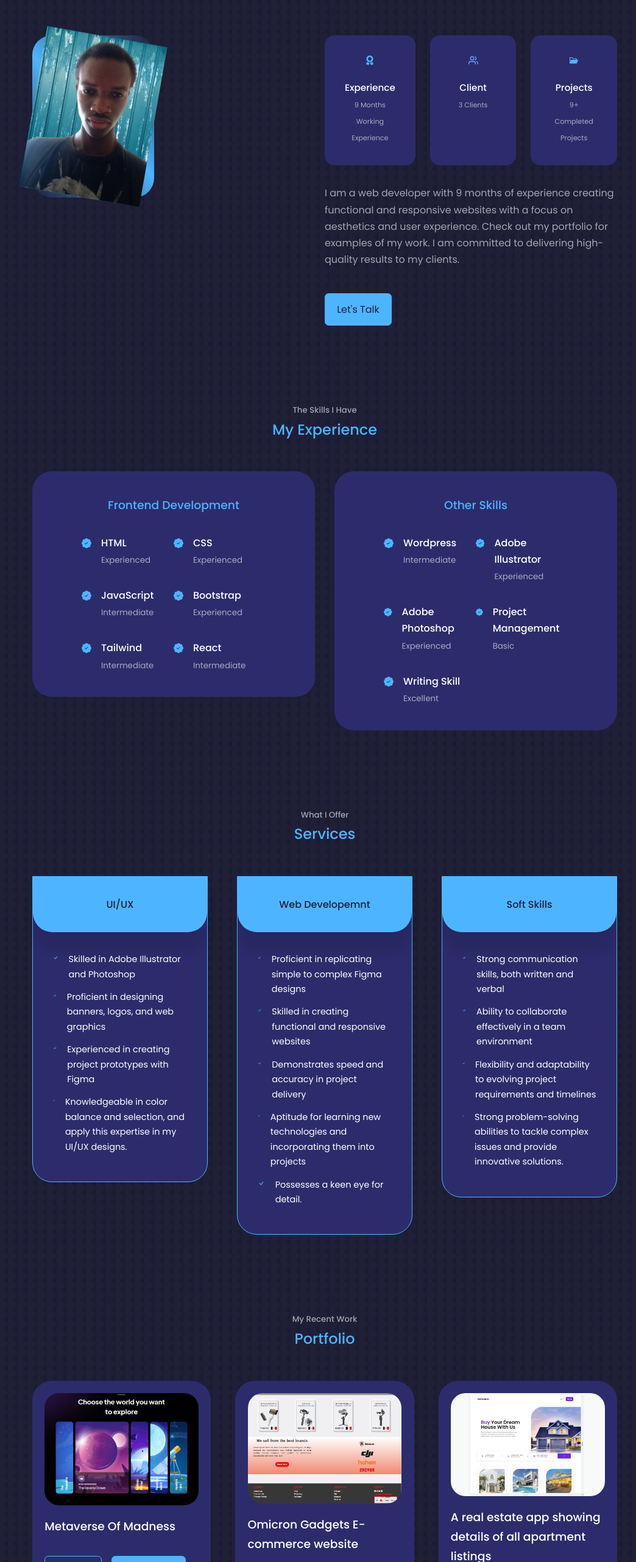
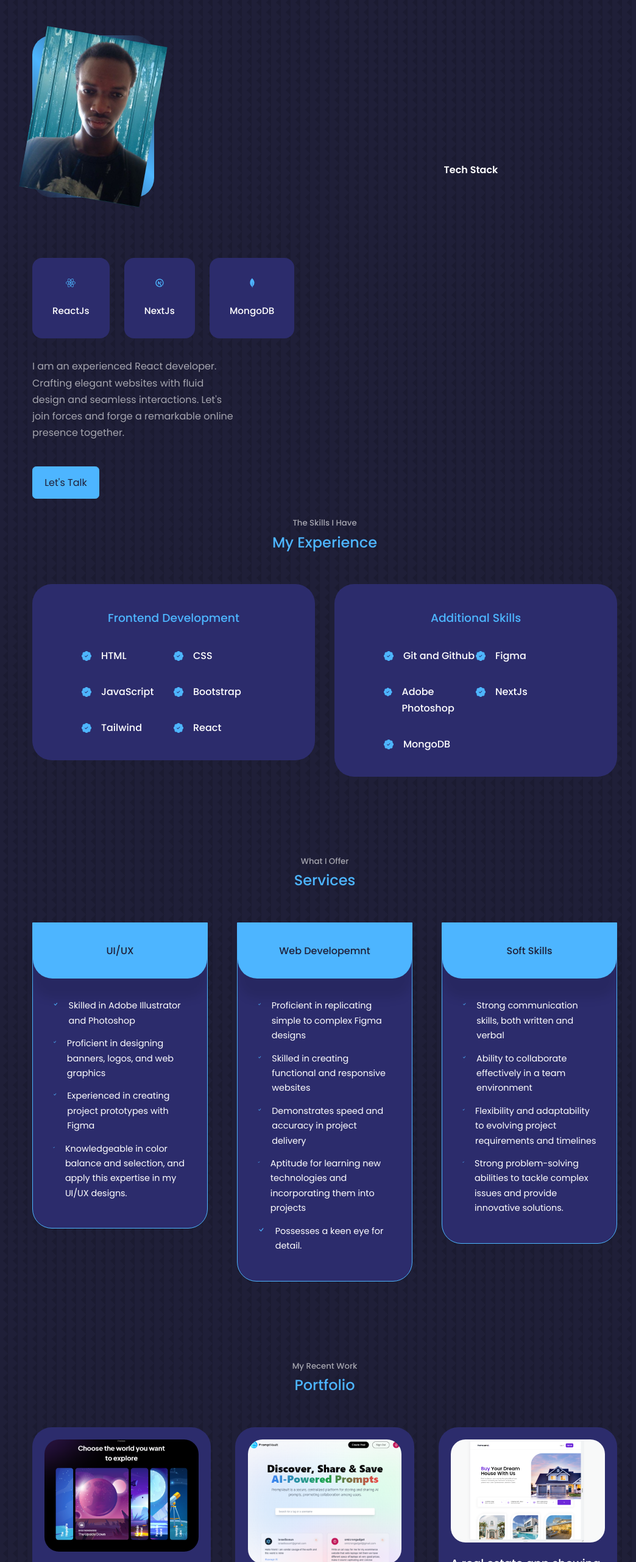
Before and after one commit to IsraelBosun/Israel-Bosun, a React (Create React App) app: page / in a window 1280 px wide. Shown: the part 1044-3606 px from the top of the page at 61% size, without its empty margins (107-1151 px from the left). Built offline with nearby package versions, Linux system fonts and the light colour scheme.

Commit message:
made adjustments

```diff
--- a/src/components/about/About.jsx
+++ b/src/components/about/About.jsx
@@ -1,9 +1,9 @@
 import React from 'react'
 import "./about.css"
 import ME from "../../assets/me-about.jpg"
-import {FaAward} from "react-icons/fa"
-import {FiUsers} from "react-icons/fi"
-import {AiFillFolderOpen} from "react-icons/ai"
+import {FaReact} from "react-icons/fa"
+import {TbBrandNextjs} from "react-icons/tb"
+import {SiMongodb} from "react-icons/si"
 
 const About = () => {
   return (
@@ -18,31 +18,30 @@ const About = () => {
             <img src={ME} alt="about-image" className = "image2" />
           </div>
         </div>
-
+        <div className='stack'>Tech Stack</div>
       <div className="about__content">
         <div className="about__cards">
           <article className='about__card'>
-              <FaAward className='about__icon'/>
-              <h5>Experience</h5>
-              <small>9 Months Working Experience</small>
+              <FaReact className='about__icon'/>
+              <h5>ReactJs</h5>
+              {/* <small>9 Months Working Experience</small> */}
           </article>
 
           <article className='about__card'>
-              <FiUsers className='about__icon'/>
-              <h5>Client</h5>
-              <small>3 Clients</small>
+              <TbBrandNextjs className='about__icon'/>
+              <h5>NextJs</h5>
+              {/* <small>3 Clients</small> */}
           </article>
 
           <article className='about__card'>
-              <AiFillFolderOpen className='about__icon'/>
-              <h5>Projects</h5>
-              <small>9+ Completed Projects</small>
+              <SiMongodb className='about__icon'/>
+              <h5>MongoDB</h5>
+              {/* <small>9+ Completed Projects</small> */}
           </article>
         </div>
 
         <p>
-        I am a web developer with 9 months of experience creating functional and responsive websites with a focus on aesthetics and user experience. Check out my portfolio for examples of my work. I am committed to delivering high-quality results to my clients.
-        </p>
+       I am an experienced React developer. Crafting elegant websites with fluid design and seamless interactions. Let's join forces and forge a remarkable online presence together.       </p>
         <a href="#contact" className='btn btn-primary'>Let's Talk</a>
       </div>
       </div>
--- a/src/components/about/about.css
+++ b/src/components/about/about.css
@@ -2,6 +2,13 @@
     display: grid;
     grid-template-columns: 35% 50%;
     gap: 15%;
+}
+
+.stack {
+    margin: auto;
+    margin-bottom: 2rem;
+    font-weight: bolder;
+    font-size: 1rem;
 }
 
 .about__me{
--- a/src/components/experience/Experience.jsx
+++ b/src/components/experience/Experience.jsx
@@ -17,42 +17,42 @@ const Experience = () => {
               <BsFillPatchCheckFill className = "experience__details-icon" />
               <div>
                 <h4>HTML</h4>
-                <small className='text-light'>Experienced</small>
+                {/* <small className='text-light'>Experienced</small> */}
               </div>
             </article>
             <article className ="experience__details" >
               <BsFillPatchCheckFill className = "experience__details-icon" />
               <div>
                 <h4>CSS</h4>
-                <small className='text-light'>Experienced</small>
+                {/* <small className='text-light'>Experienced</small> */}
               </div>
             </article>
             <article className ="experience__details" >
               <BsFillPatchCheckFill className = "experience__details-icon" />
               <div>
                 <h4>JavaScript</h4>
-                <small className='text-light'>Intermediate</small>
+                {/* <small className='text-light'>Intermediate</small> */}
               </div>
             </article>
             <article className ="experience__details" >
               <BsFillPatchCheckFill className = "experience__details-icon" />
               <div>
                 <h4>Bootstrap</h4>
-                <small className='text-light'>Experienced</small>
+                {/* <small className='text-light'>Experienced</small> */}
               </div>
             </article>
             <article className ="experience__details" >
               <BsFillPatchCheckFill  className = "experience__details-icon"/>
               <div>
                 <h4>Tailwind</h4>
-                <small className='text-light'>Intermediate</small>
+                {/* <small className='text-light'>Intermediate</small> */}
               </div>
             </article>
             <article className ="experience__details" >
               <BsFillPatchCheckFill className = "experience__details-icon" />
               <div>
                 <h4>React</h4>
-                <small className='text-light'>Intermediate</small>
+                {/* <small className='text-light'>Intermediate</small> */}
               </div>
             </article>
           </div>
@@ -61,41 +61,41 @@ const Experience = () => {
         {/* END OF FRONTEND */}
 
         <div className="experience__backend">
-        <h3>Other Skills</h3>
+        <h3>Additional Skills</h3>
           <div className="experience__content">
             <article className ="experience__details" >
               <BsFillPatchCheckFill className = "experience__details-icon" />
               <div>
-                <h4>Wordpress</h4>
-                <small className='text-light'>Intermediate</small>
+                <h4>Git and Github</h4>
+                {/* <small className='text-light'>Excellent</small> */}
               </div>
             </article>
             <article className ="experience__details" >
               <BsFillPatchCheckFill className = "experience__details-icon" />
               <div>
-                <h4>Adobe Illustrator</h4>
-                <small className='text-light'>Experienced</small>
+                <h4>Figma </h4>
+                {/* <small className='text-light'>Experienced</small> */}
               </div>
             </article>
             <article className ="experience__details" >
               <BsFillPatchCheckFill className = "experience__details-icon" />
              <div>
               <h4>Adobe Photoshop</h4>
-              <small className='text-light'>Experienced</small>
+              {/* <small className='text-light'>Experienced</small> */}
              </div>
             </article>
             <article className ="experience__details" >
               <BsFillPatchCheckFill className = "experience__details-icon" />
               <div>
-                <h4>Project Management</h4>
-                <small className='text-light'>Basic</small>
+                <h4>NextJs</h4>
+                {/* <small className='text-light'>Basic</small> */}
               </div>
             </article>
             <article className ="experience__details" >
               <BsFillPatchCheckFill className = "experience__details-icon" />
                 <div>
-                  <h4>Writing Skill</h4>
-                  <small className='text-light'>Excellent</small>
+                  <h4>MongoDB</h4>
+                  {/* <small className='text-light'>Excellent</small> */}
                 </div>
             </article>
           </div>
--- a/src/components/portfolio/Portfolio.jsx
+++ b/src/components/portfolio/Portfolio.jsx
@@ -9,65 +9,74 @@ import IMG5 from "../../assets/portfolio5.png"
 import IMG6 from "../../assets/portfolio6.png"
 import IMG7 from "../../assets/portfolio7.png"
 import IMG8 from "../../assets/portfolio8.png"
+import promptVault from "../../assets/prompt.png"
 import { staggerContainer } from "../data.js"
 
 const data = [
   {
     id: 1,
     imaage: IMGj,
-    title: "Metaverse Of Madness",
+    title: "Metaverse Of Madness is an amazing made with nextjs and tailwindcss, the user interface is out of this world.",
     Github: "https://github.com/IsraelBosun/meta",
     demo: "https://meta-xtqq.vercel.app/"
   },
   {
     id: 2,
-    imaage: IMG2,
-    title: "Omicron Gadgets E-commerce website",
-    Github: "https://github.com/IsraelBosun/omicron-gadgets",
-    demo: "https://israelbosun.github.io/omicron-gadgets/"
+    imaage: promptVault,
+    title: "PrompVault is a secure, centralized platform for storing and sharing AI prompts, promoting collaboration among users. I made it using Nextjs, MongoDB and tailwind",
+    Github: "https://github.com/IsraelBosun/repo-for-prompts",
+    demo: "https://promptvault.vercel.app/"
   },
+  // {
+  //   id: 3,
+  //   imaage: IMG2,
+  //   title: "Omicron Gadgets E-commerce website",
+  //   Github: "https://github.com/IsraelBosun/omicron-gadgets",
+  //   demo: "https://israelbosun.github.io/omicron-gadgets/"
+  // },
   {
-    id: 3,
+    id: 4,
     imaage: IMG3,
     title: "A real estate app showing details of all apartment listings",
     Github: "https://github.com/IsraelBosun/real-estate-app",
     demo: "https://real-estate-app-alpha-two.vercel.app/"
   },
   {
-    id: 4,
+    id: 5,
     imaage: IMG4,
     title: "GPT-3 OpenAI Landing Page",
     Github: "https://github.com/IsraelBosun/gpt-3-israel",
     demo: "https://gpt-3-israel.vercel.app/"
   },
   {
-    id: 5,
+    id: 6,
     imaage: IMG5,
-    title: "Made an online Economics class website for a friend (Ongoing)",
+    title: "Made an online Economics class website for a client",
     Github: "https://github.com/IsraelBosun/school-website",
     demo: "https://school-website-sigma.vercel.app/"
   },
   {
-    id: 6,
+    id: 7,
     imaage: IMG6,
     title: "I made a chatGPT clone using OpenAI's API, I called it AfroGPT (this is no longer active as I have used up my free OpenAI credit )",
     Github: "https://github.com/IsraelBosun/Afro-gpt",
     demo: "https://afro-gpt.vercel.app/"
   },
   {
-    id: 7,
+    id: 8,
     imaage: IMG7,
     title: "This is a website for a gym, do check it out",
     Github: "https://github.com/IsraelBosun/gyming",
     demo: "https://gyming.vercel.app/"
   },
   {
-    id: 8,
+    id: 9,
     imaage: IMG8,
-    title: "I made an ecommerce website using Nextjs and sanity as the headless CMS for the backend, then I integrated it with Paystack to accept payments",
+    title: "I made an ecommerce website using Nextjs and sanity as headless CMS, I integrated it with Paystack to accept payments",
     Github: "https://github.com/IsraelBosun/ecommerce-stripe",
     demo: "https://ecommerce-stripe-git-main-israelbosun.vercel.app/"
-  }
+  },
+
 ]
 
 const Portfolio = () => {
--- a/src/components/testimonials/Testimonials.jsx
+++ b/src/components/testimonials/Testimonials.jsx
@@ -44,7 +44,7 @@ const data = [
 
 const Testimonials = () => {
   return (
-    <div className='section' id='tesimonials'>
+    <div className='section' id='testimonials'>
       <h5>Review from Clients</h5>
       <h2>Testimonials</h2>
 
```
Also changed, not shown: src/assets/prompt.png (added), 1 other file (tests, documents, lock files or other folders).
